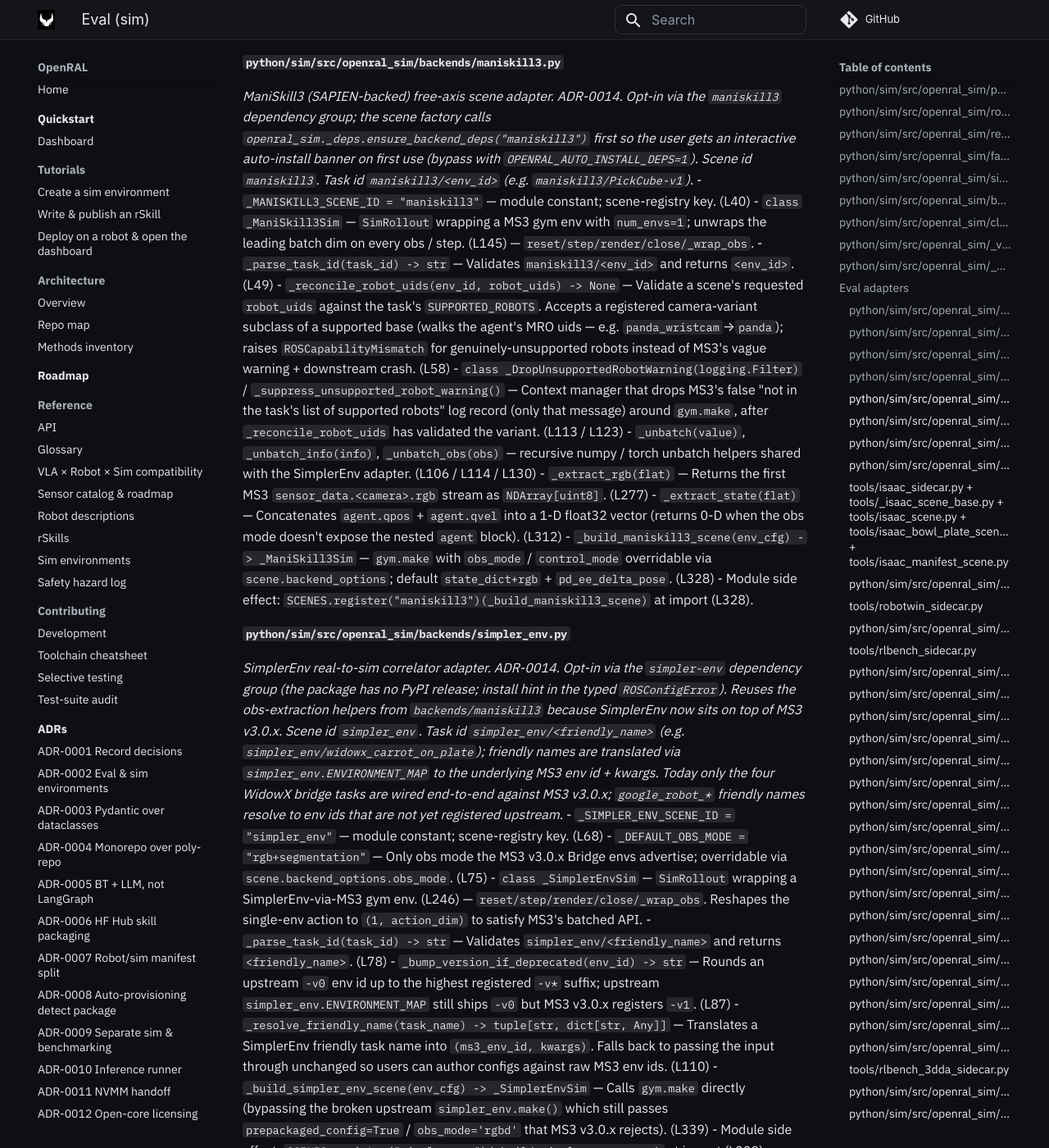
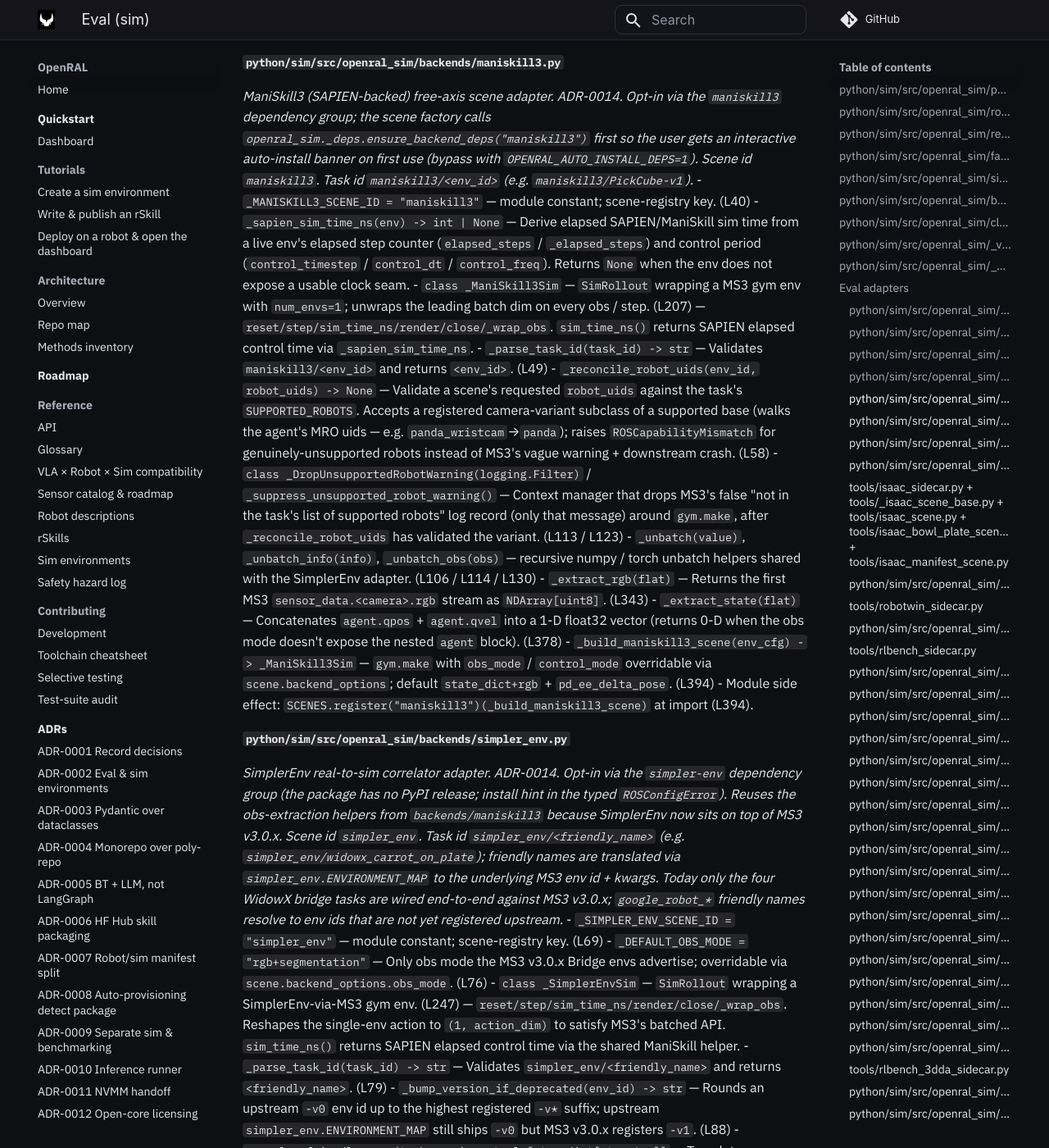
Before and after one commit to OpenRAL/openral, an MkDocs documentation site: the page built from docs/methods/07-eval-sim.md, in a window 1280 px wide and 1400 px high, scrolled down 10030 px. Shown: the whole window at 82% size. Built offline with MkDocs 1.6.1 and Material for MkDocs 9.7.7, drawn with Linux system fonts in a browser that asks for light colours; comment, search, counter and statistics services are not loaded; some of the changed text lies outside the part shown.

Commit message:
fix(clock): expose sapien sim time
Co-authored-by: Copilot <223556219+Copilot@users.noreply.github.com>
Signed-off-by: Adrian Llopart <adrianllopart@gmail.com>

```diff
--- a/docs/methods/07-eval-sim.md
+++ b/docs/methods/07-eval-sim.md
@@ -147,26 +147,27 @@ _MetaWorld MT-50 scene adapter. Opt-in via the `metaworld` dependency group + a
 #### `python/sim/src/openral_sim/backends/maniskill3.py`
 _ManiSkill3 (SAPIEN-backed) free-axis scene adapter. ADR-0014. Opt-in via the `maniskill3` dependency group; the scene factory calls `openral_sim._deps.ensure_backend_deps("maniskill3")` first so the user gets an interactive auto-install banner on first use (bypass with `OPENRAL_AUTO_INSTALL_DEPS=1`). Scene id `maniskill3`. Task id `maniskill3/<env_id>` (e.g. `maniskill3/PickCube-v1`)._
 - `_MANISKILL3_SCENE_ID = "maniskill3"` — module constant; scene-registry key. (L40)
-- `class _ManiSkill3Sim` — `SimRollout` wrapping a MS3 gym env with `num_envs=1`; unwraps the leading batch dim on every obs / step. (L145) — `reset/step/render/close/_wrap_obs`.
+- `_sapien_sim_time_ns(env) -> int | None` — Derive elapsed SAPIEN/ManiSkill sim time from a live env's elapsed step counter (`elapsed_steps` / `_elapsed_steps`) and control period (`control_timestep` / `control_dt` / `control_freq`). Returns `None` when the env does not expose a usable clock seam.
+- `class _ManiSkill3Sim` — `SimRollout` wrapping a MS3 gym env with `num_envs=1`; unwraps the leading batch dim on every obs / step. (L207) — `reset/step/sim_time_ns/render/close/_wrap_obs`. `sim_time_ns()` returns SAPIEN elapsed control time via `_sapien_sim_time_ns`.
 - `_parse_task_id(task_id) -> str` — Validates `maniskill3/<env_id>` and returns `<env_id>`. (L49)
 - `_reconcile_robot_uids(env_id, robot_uids) -> None` — Validate a scene's requested `robot_uids` against the task's `SUPPORTED_ROBOTS`. Accepts a registered camera-variant subclass of a supported base (walks the agent's MRO uids — e.g. `panda_wristcam`→`panda`); raises `ROSCapabilityMismatch` for genuinely-unsupported robots instead of MS3's vague warning + downstream crash. (L58)
 - `class _DropUnsupportedRobotWarning(logging.Filter)` / `_suppress_unsupported_robot_warning()` — Context manager that drops MS3's false "not in the task's list of supported robots" log record (only that message) around `gym.make`, after `_reconcile_robot_uids` has validated the variant. (L113 / L123)
 - `_unbatch(value)`, `_unbatch_info(info)`, `_unbatch_obs(obs)` — recursive numpy / torch unbatch helpers shared with the SimplerEnv adapter. (L106 / L114 / L130)
-- `_extract_rgb(flat)` — Returns the first MS3 `sensor_data.<camera>.rgb` stream as `NDArray[uint8]`. (L277)
-- `_extract_state(flat)` — Concatenates `agent.qpos` + `agent.qvel` into a 1-D float32 vector (returns 0-D when the obs mode doesn't expose the nested `agent` block). (L312)
-- `_build_maniskill3_scene(env_cfg) -> _ManiSkill3Sim` — `gym.make` with `obs_mode` / `control_mode` overridable via `scene.backend_options`; default `state_dict+rgb` + `pd_ee_delta_pose`. (L328)
-- Module side effect: `SCENES.register("maniskill3")(_build_maniskill3_scene)` at import (L328).
+- `_extract_rgb(flat)` — Returns the first MS3 `sensor_data.<camera>.rgb` stream as `NDArray[uint8]`. (L343)
+- `_extract_state(flat)` — Concatenates `agent.qpos` + `agent.qvel` into a 1-D float32 vector (returns 0-D when the obs mode doesn't expose the nested `agent` block). (L378)
+- `_build_maniskill3_scene(env_cfg) -> _ManiSkill3Sim` — `gym.make` with `obs_mode` / `control_mode` overridable via `scene.backend_options`; default `state_dict+rgb` + `pd_ee_delta_pose`. (L394)
+- Module side effect: `SCENES.register("maniskill3")(_build_maniskill3_scene)` at import (L394).
 
 #### `python/sim/src/openral_sim/backends/simpler_env.py`
 _SimplerEnv real-to-sim correlator adapter. ADR-0014. Opt-in via the `simpler-env` dependency group (the package has no PyPI release; install hint in the typed `ROSConfigError`). Reuses the obs-extraction helpers from `backends/maniskill3` because SimplerEnv now sits on top of MS3 v3.0.x. Scene id `simpler_env`. Task id `simpler_env/<friendly_name>` (e.g. `simpler_env/widowx_carrot_on_plate`); friendly names are translated via `simpler_env.ENVIRONMENT_MAP` to the underlying MS3 env id + kwargs. Today only the four WidowX bridge tasks are wired end-to-end against MS3 v3.0.x; `google_robot_*` friendly names resolve to env ids that are not yet registered upstream._
-- `_SIMPLER_ENV_SCENE_ID = "simpler_env"` — module constant; scene-registry key. (L68)
-- `_DEFAULT_OBS_MODE = "rgb+segmentation"` — Only obs mode the MS3 v3.0.x Bridge envs advertise; overridable via `scene.backend_options.obs_mode`. (L75)
-- `class _SimplerEnvSim` — `SimRollout` wrapping a SimplerEnv-via-MS3 gym env. (L246) — `reset/step/render/close/_wrap_obs`. Reshapes the single-env action to `(1, action_dim)` to satisfy MS3's batched API.
-- `_parse_task_id(task_id) -> str` — Validates `simpler_env/<friendly_name>` and returns `<friendly_name>`. (L78)
-- `_bump_version_if_deprecated(env_id) -> str` — Rounds an upstream `-v0` env id up to the highest registered `-v*` suffix; upstream `simpler_env.ENVIRONMENT_MAP` still ships `-v0` but MS3 v3.0.x registers `-v1`. (L87)
-- `_resolve_friendly_name(task_name) -> tuple[str, dict[str, Any]]` — Translates a SimplerEnv friendly task name into `(ms3_env_id, kwargs)`. Falls back to passing the input through unchanged so users can author configs against raw MS3 env ids. (L110)
-- `_build_simpler_env_scene(env_cfg) -> _SimplerEnvSim` — Calls `gym.make` directly (bypassing the broken upstream `simpler_env.make()` which still passes `prepackaged_config=True` / `obs_mode='rgbd'` that MS3 v3.0.x rejects). (L339)
-- Module side effect: `SCENES.register("simpler_env")(_build_simpler_env_scene)` at import (L339).
+- `_SIMPLER_ENV_SCENE_ID = "simpler_env"` — module constant; scene-registry key. (L69)
+- `_DEFAULT_OBS_MODE = "rgb+segmentation"` — Only obs mode the MS3 v3.0.x Bridge envs advertise; overridable via `scene.backend_options.obs_mode`. (L76)
+- `class _SimplerEnvSim` — `SimRollout` wrapping a SimplerEnv-via-MS3 gym env. (L247) — `reset/step/sim_time_ns/render/close/_wrap_obs`. Reshapes the single-env action to `(1, action_dim)` to satisfy MS3's batched API. `sim_time_ns()` returns SAPIEN elapsed control time via the shared ManiSkill helper.
+- `_parse_task_id(task_id) -> str` — Validates `simpler_env/<friendly_name>` and returns `<friendly_name>`. (L79)
+- `_bump_version_if_deprecated(env_id) -> str` — Rounds an upstream `-v0` env id up to the highest registered `-v*` suffix; upstream `simpler_env.ENVIRONMENT_MAP` still ships `-v0` but MS3 v3.0.x registers `-v1`. (L88)
+- `_resolve_friendly_name(task_name) -> tuple[str, dict[str, Any]]` — Translates a SimplerEnv friendly task name into `(ms3_env_id, kwargs)`. Falls back to passing the input through unchanged so users can author configs against raw MS3 env ids. (L111)
+- `_build_simpler_env_scene(env_cfg) -> _SimplerEnvSim` — Calls `gym.make` directly (bypassing the broken upstream `simpler_env.make()` which still passes `prepackaged_config=True` / `obs_mode='rgbd'` that MS3 v3.0.x rejects). (L344)
+- Module side effect: `SCENES.register("simpler_env")(_build_simpler_env_scene)` at import (L344).
 
 #### `python/sim/src/openral_sim/sidecar.py`
 _Canonical openral-side out-of-process sidecar transport (ADR-0045) — ZMQ REQ/REP + a numpy-aware msgpack codec. Shared by new sidecar integrations (the Isaac Sim backend); the RLDX-1 adapter predates it and keeps its own wire-locked copy (its codec must match the upstream `__ndarray_class__` sentinel and its real path is un-runnable in CI)._
@@ -195,7 +196,7 @@ _All three layouts use Isaac Sim **core** (not Isaac Lab's env machinery, which
 #### `python/sim/src/openral_sim/backends/robotwin.py`
 _RoboTwin 2.0 dual-arm SAPIEN scene adapter. ADR-0061. Single-robot (fixed) scene bound to the `aloha_agilex` embodiment (14-DoF), run in a separate py3.10 sidecar venv (RoboTwin pins SAPIEN/CuRobo/mplib/pytorch3d against py3.10/CUDA-12.1, incompatible with the openral py3.12 venv), over the shared `openral_sim.sidecar.SidecarClient`. Opt-in via the `robotwin` dependency group (pyzmq + msgpack on the openral side only); the heavy SAPIEN+RoboTwin stack is an externally-provisioned sidecar venv (large + CUDA-pinned, never vendored — CLAUDE.md §1.9; RoboTwin is MIT). The factory calls `ensure_backend_deps("robotwin_client")`, resolves the sidecar interpreter (`OPENRAL_ROBOTWIN_SIDECAR_PYTHON`) + script (`tools/robotwin_sidecar.py`), and auto-spawns on first use. Scene id `robotwin`. Task id `robotwin/<snake_case_task>`._
 - `_ROBOTWIN_SCENE_ID = "robotwin"` / `_ROBOTWIN_ROBOT_ID = "aloha_agilex"` — module constants; scene-registry key + fixed robot.
-- `class _RoboTwinSimSidecar` — `SimRollout` proxying `reset/step/render/close` to a `SidecarClient`; unwraps the eval-shaped Observation (`images` keyed `camera1/camera2/camera3` / `state` / `task`) via `client.require(...)`, caches the head frame for `render`, and exposes `action_dim` (14, read from the sidecar `ping`, cached) + `sim_time_ns`.
+- `class _RoboTwinSimSidecar` — `SimRollout` proxying `reset/step/render/close` to a `SidecarClient`; unwraps the eval-shaped Observation (`images` keyed `camera1/camera2/camera3` / `state` / `task`) via `client.require(...)`, caches the head frame for `render`, and exposes `action_dim` (14, read from the sidecar `ping`, cached) + `sim_time_ns` when the sidecar reply carries it.
 - `_scene_default_port(task_id, robot_id) -> int` — deterministic per-scene ZMQ port in `[_SIDECAR_PORT_MIN, _SIDECAR_PORT_MAX)` (SHA-256 digest, not the salted builtin `hash`), so distinct tasks never share a sidecar endpoint; an explicit `backend_options.port` still wins.
 - `_robotwin_task_name(task_id) -> str` — strips the `robotwin/` namespace to the bare upstream task name the LeRobot env wants.
 - `_opt_num(opts, key, default, cast)` — coerce a `scene.backend_options` value (ignores `bool`, swallows `ValueError`/`TypeError`).
@@ -204,12 +205,12 @@ _RoboTwin 2.0 dual-arm SAPIEN scene adapter. ADR-0061. Single-robot (fixed) scen
 - Module side effect: `SCENES.register("robotwin", fixed_robot="aloha_agilex")(_build_robotwin_scene)` at import.
 
 #### `tools/robotwin_sidecar.py`
-_RoboTwin-side sidecar (runs under the py3.10 lerobot-main + RoboTwin + SAPIEN venv only; ADR-0061). Constructs LeRobot's native `robotwin` gym env (`RoboTwinEnvConfig` + `make_env`, single non-vectorised env) for the requested task and serves a ZMQ REP loop (`ping`/`reset`/`step`/`render`/`close`) speaking the same msgpack+ndarray framing as the openral side. `_RoboTwinEnv` adapts the env's `{pixels, agent_pos}` obs to the eval-layer `{images, state, task}` shape, re-keying the env's native cameras (`head_camera`/`left_camera`/`right_camera`, `_ENV_CAMERA_NAMES`) to the openral scene's `camera1`/`camera2`/`camera3` in order. NOT imported by the openral venv — invoked as a subprocess._
+_RoboTwin-side sidecar (runs under the py3.10 lerobot-main + RoboTwin + SAPIEN venv only; ADR-0061). Constructs LeRobot's native `robotwin` gym env (`RoboTwinEnvConfig` + `make_env`, single non-vectorised env) for the requested task and serves a ZMQ REP loop (`ping`/`reset`/`step`/`render`/`close`) speaking the same msgpack+ndarray framing as the openral side. `_RoboTwinEnv` adapts the env's `{pixels, agent_pos}` obs to the eval-layer `{images, state, task}` shape, re-keying the env's native cameras (`head_camera`/`left_camera`/`right_camera`, `_ENV_CAMERA_NAMES`) to the openral scene's `camera1`/`camera2`/`camera3` in order. The current reset reply still carries `sim_time_ns: None`, so RoboTwin remains conditional until the sidecar can read SAPIEN time. NOT imported by the openral venv — invoked as a subprocess._
 
 #### `python/sim/src/openral_sim/backends/rlbench.py`
 _RLBench (CoppeliaSim/PyRep) single-robot (fixed `franka_panda`) scene adapter. ADR-0062. Drives an RLBench task that runs in a separate externally-provisioned py3.10 sidecar venv (CoppeliaSim is proprietary, free-EDU, never vendored — CLAUDE.md §1.9; the released 3D policies pin the `MohitShridhar/RLBench@peract` fork), over the shared `openral_sim.sidecar.SidecarClient`. Opt-in via the `rlbench` dependency group (pyzmq + msgpack on the openral side only). The factory calls `ensure_backend_deps("rlbench_client")`, resolves the sidecar interpreter (`OPENRAL_RLBENCH_SIDECAR_PYTHON`) + `COPPELIASIM_ROOT` + script (`tools/rlbench_sidecar.py`), wraps the launch with `env VAR=…` to inject CoppeliaSim's runtime vars, and auto-spawns on first use. Scene id `rlbench`; `step` takes an 8-D keyframe `[x y z qx qy qz qw gripper_open]`._
 - `_RLBENCH_SCENE_ID = "rlbench"`; `_scene_default_port(rlbench_task, variation)` — deterministic per-task ZMQ port (SHA-256, range 21000–21999).
-- `_RLBenchSidecar(scene, task, _client)` — `SimRollout` proxy; `_wrap_obs` carries `images`/`point_clouds` (dict per camera) + `gripper_pose`/`gripper_open` for the 3D keyframe policy.
+- `_RLBenchSidecar(scene, task, _client)` — `SimRollout` proxy; `_wrap_obs` carries `images`/`point_clouds` (dict per camera) + `gripper_pose`/`gripper_open` for the 3D keyframe policy. No sim-time seam yet; the sidecar protocol lacks `sim_time_ns`.
 - `_build_rlbench_scene(env_cfg) -> _RLBenchSidecar` — factory; reads `backend_options.{rlbench_task,variation,port,max_tries}`. Connects a `SidecarClient(name="rlbench", …)`.
 - Module side effect: `SCENES.register("rlbench", fixed_robot="franka_panda")(_build_rlbench_scene)` at import.
 
```
Also changed, not shown: other parts of docs/methods/07-eval-sim.md (+6 -6 lines), docs/adr/0048-deploy-sim-clock-publisher.md (+3 -1 lines), 5 other files.
